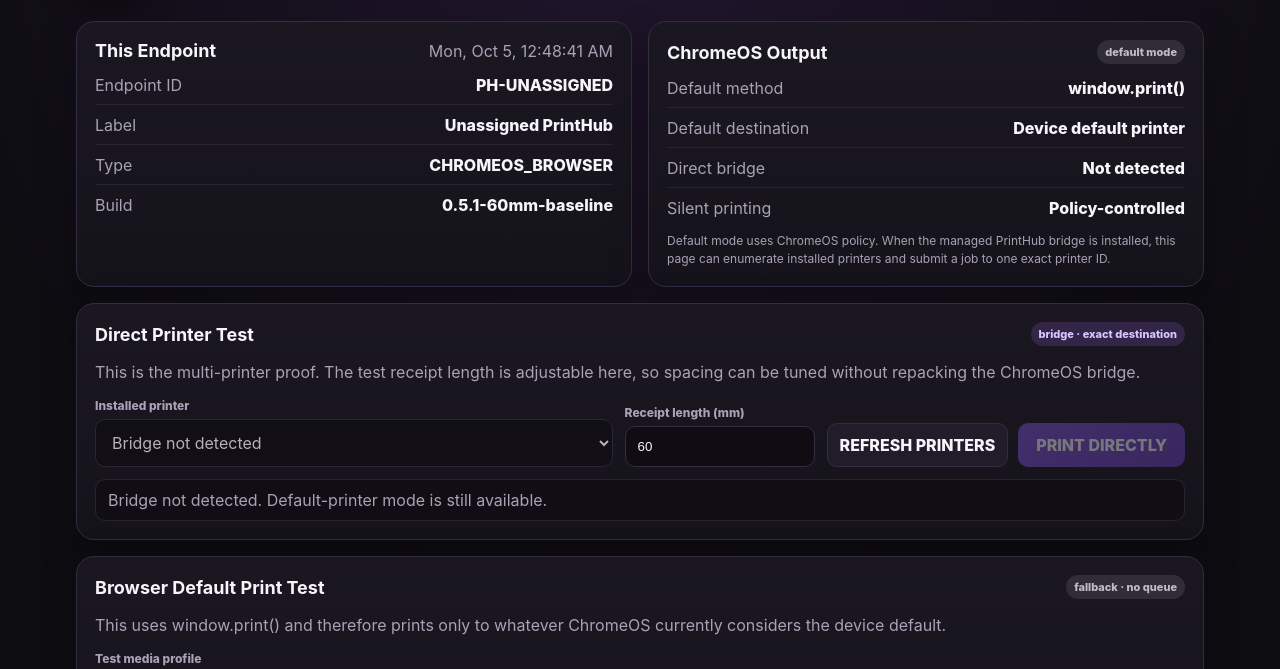
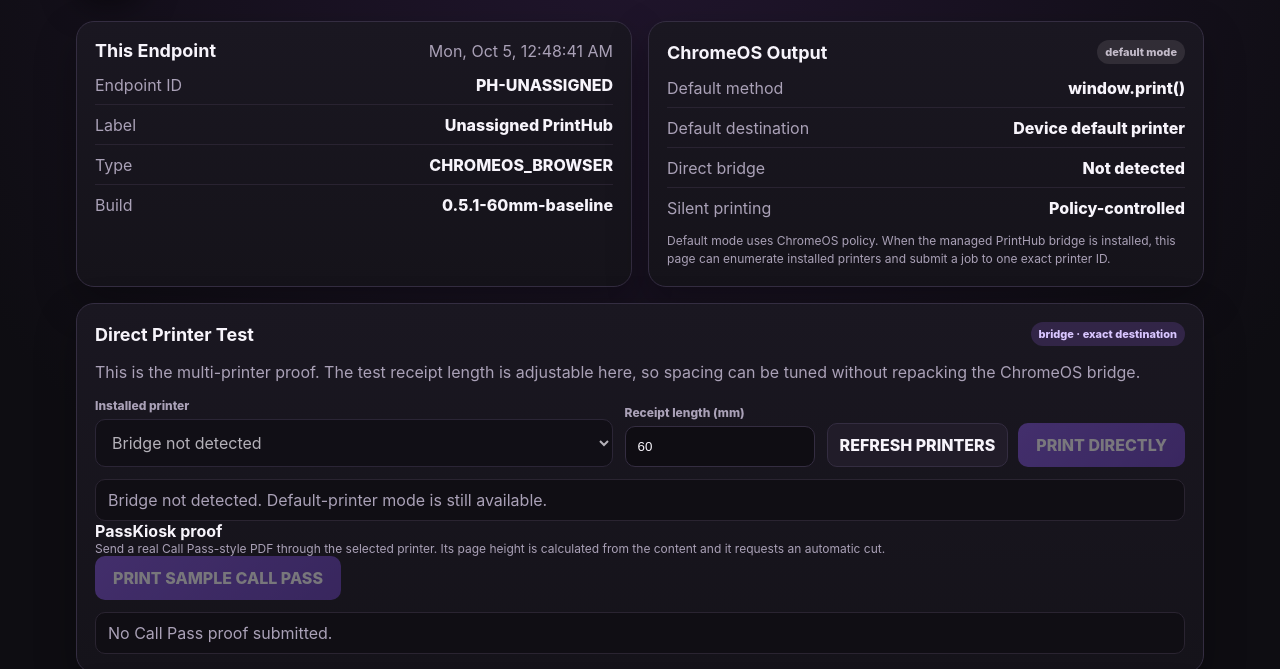
Before and after one commit to joe4816/printhub, a browser extension: page index.html in a window 1280 px wide. Shown: the part 117-786 px from the top of the page. Drawn offline with Linux system fonts and the light colour scheme.

Commit message:
Add PassKiosk Call Pass direct-print proof

```diff
--- a/index.html
+++ b/index.html
@@ -74,6 +74,14 @@
           </div>
         </div>
         <div id="bridgeResult" class="result muted">Waiting for the PrintHub ChromeOS bridge.</div>
+        <div class="proof-row">
+          <div>
+            <strong>PassKiosk proof</strong>
+            <div class="muted small">Send a real Call Pass-style PDF through the selected printer. Its page height is calculated from the content and it requests an automatic cut.</div>
+          </div>
+          <button id="sampleCallPass" class="primary" type="button" disabled>PRINT SAMPLE CALL PASS</button>
+        </div>
+        <div id="callPassResult" class="result muted">No Call Pass proof submitted.</div>
       </article>
 
       <article class="card wide">
```
